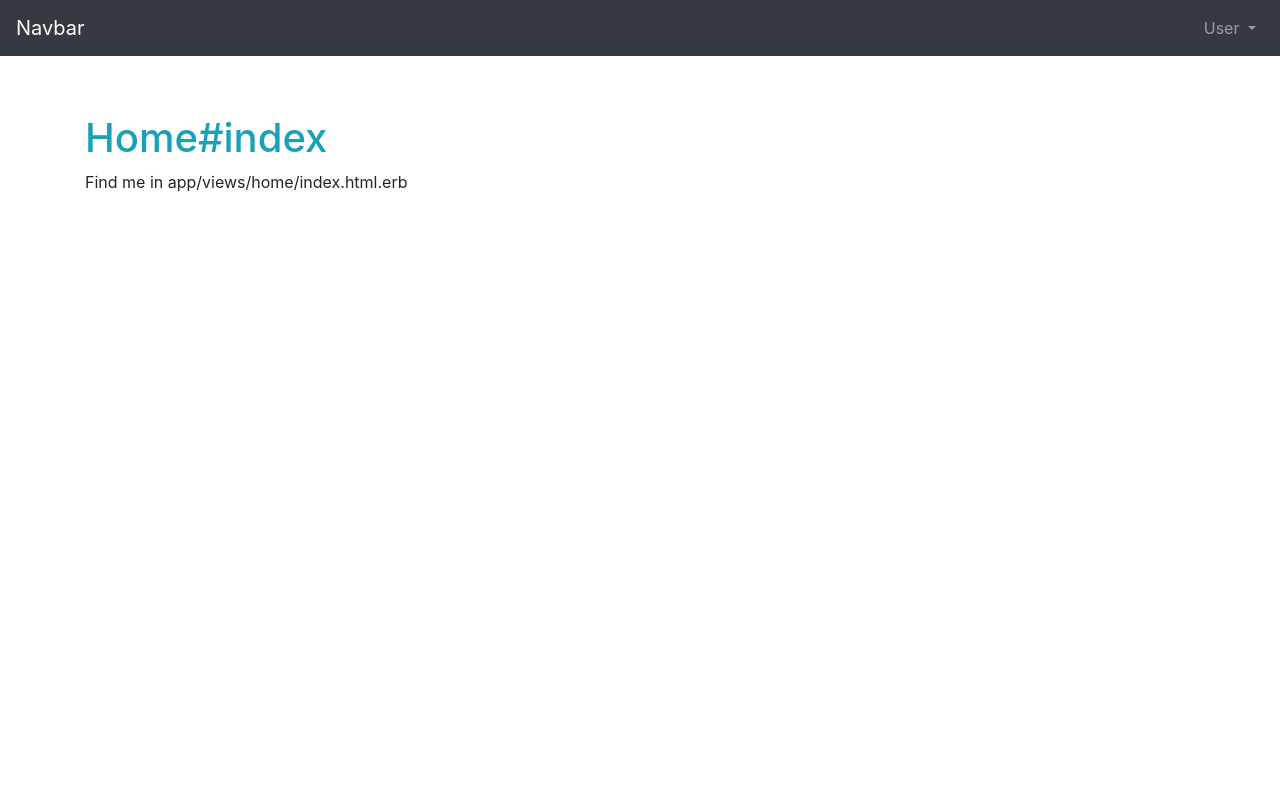
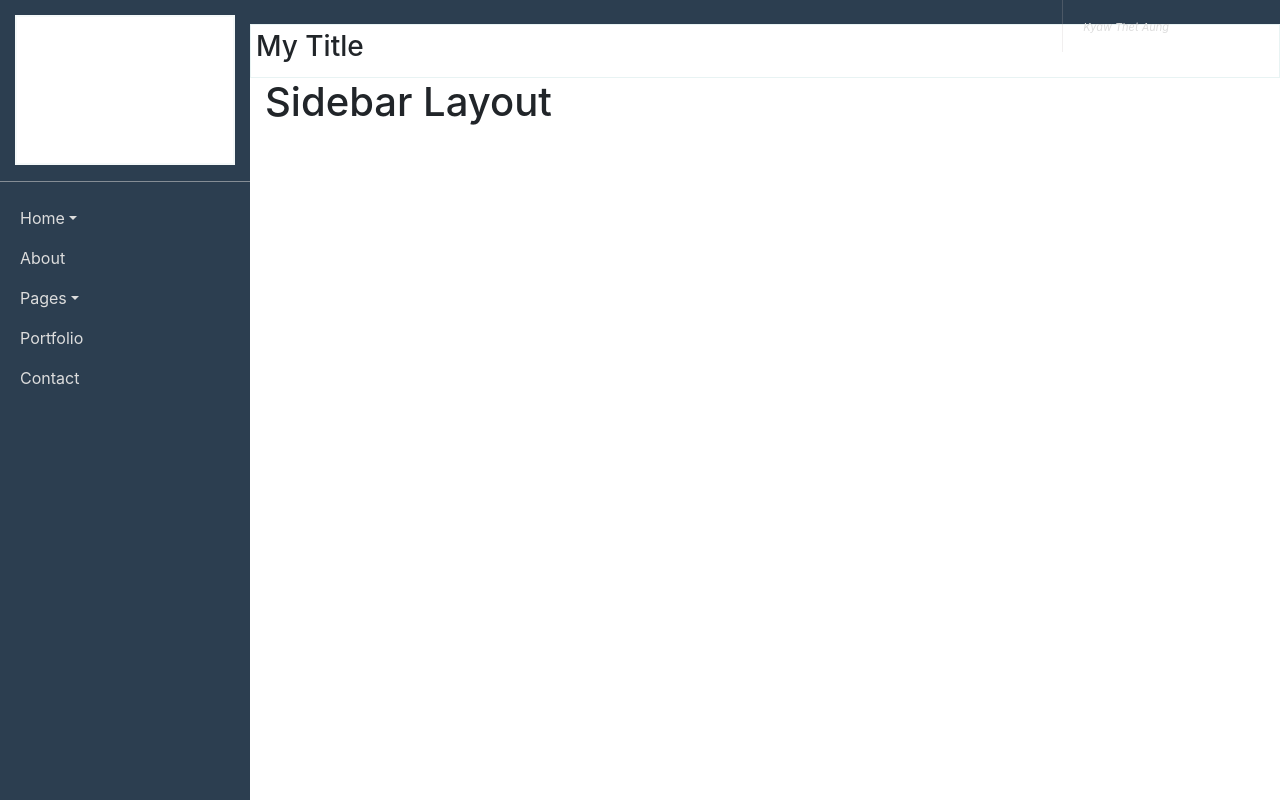
Before and after one commit to kyawthetaung-sg/my_project, a Rails app: page / in a window 1280 px wide. Run offline with Rails 7, Linux system fonts and the light colour scheme; style sheets or scripts are compiled from the project's sources; some libraries are stand-ins or nearby versions.

Commit message:
Change Template

```diff
--- a/app/assets/stylesheets/application.css
+++ b/app/assets/stylesheets/application.scss
@@ -14,3 +14,10 @@
  *= require_tree .
  *= require_self
  */
+
+$fa-font-path: '@fortawesome/fontawesome-free/webfonts';
+@import '@fortawesome/fontawesome-free/scss/fontawesome';
+@import '@fortawesome/fontawesome-free/scss/solid';
+@import '@fortawesome/fontawesome-free/scss/regular';
+@import '@fortawesome/fontawesome-free/scss/brands';
+@import '@fortawesome/fontawesome-free/scss/v4-shims';
--- /dev/null
+++ b/app/assets/stylesheets/navbar.scss
@@ -0,0 +1,47 @@
+
+/*  Navbar styling */
+.navbar-wrapper {
+    background: #2C3E50;
+}
+
+.main-navbar {
+    padding: 0;
+    margin-bottom: 0;
+    list-style: none;
+    display: inline-block;
+}
+
+a#menu-toggle:hover {
+    background: #00f3ff6e;
+}
+
+.main-navbar-right  li a{
+    border-left: 1px solid #bdb8b838;
+}
+
+.main-navbar li {
+    line-height: 50px;
+    display: inline-block;
+}
+
+.main-navbar li a {
+    padding: 0 20px 0 20px;
+    display: block;
+    text-decoration: none;
+    color: #ddd;
+}
+
+.main-navbar li a:hover {
+    background: #dbe1e61f;
+    box-shadow: 5px 0px #dbe1e61f;
+}
+
+#navbar-lable {
+    font-size: 11px;
+}
+
+/*  Title navbar styling */
+.title-navbar-wrapper {
+    border: 1px solid #e8f3f3;
+    padding: 5px;
+}
--- /dev/null
+++ b/app/assets/stylesheets/sidebar.scss
@@ -0,0 +1,85 @@
+/*  Side bar */
+#sidebar-wrapper {
+    z-index: 1;
+    position: absolute;
+    width: 250px;
+    width: 250px;
+    height: 100%;
+    overflow-y: auto;
+    background: #2C3E50;
+}
+
+div#sidebar-image {
+    height: 150px;
+    margin: 15px;
+    border: 2px solid #ecf3f382;
+    background: #fff;
+}
+
+hr.image-underline {
+    background: #ffffff7d;
+}
+
+/*  Page content */
+#page-content-wrapper {
+    width: 100%;
+    position: absolute;
+    padding-left: 250px;
+}
+
+/*  Change the width of the sidebar to display it */
+#wrapper.menuDisplayed #sidebar-wrapper {
+    width: 0;
+}
+
+#wrapper.menuDisplayed #page-content-wrapper {
+    padding-left: 0;
+}
+
+/*  Sidebar styling */
+#sidebar {
+    padding: 0;
+    list-style: none;
+}
+
+#sidebar {
+    text-indent: 20px;
+    line-height: 40px;
+}
+
+#sidebar li a {
+    display: block;
+    text-decoration: none;
+    color: #ddd;
+}
+
+#sidebar li a:hover {
+    background: #dbe1e61f;
+}
+
+#sidebar ul.submenu {
+    margin-left: 20px;
+}
+
+
+/*  Auto resize for sidebar to display it */
+@media (max-width: 768px) {
+    /*  Side bar */
+    #sidebar-wrapper {
+        width: 0;
+    }
+
+    /*  Page content */
+    #page-content-wrapper {
+        padding-left: 0;
+    }
+
+    /*  Change the width of the sidebar to display it */
+    #wrapper.menuDisplayed #sidebar-wrapper {
+        width: 250px;
+    }
+
+    #wrapper.menuDisplayed #page-content-wrapper {
+        padding-left: 250px;
+    }
+}
--- a/app/javascript/packs/application.js
+++ b/app/javascript/packs/application.js
@@ -7,8 +7,10 @@ require("@rails/ujs").start()
 require("turbolinks").start()
 require("@rails/activestorage").start()
 require("channels")
+require("jquery")
 
 import "bootstrap";
+import "@fortawesome/fontawesome-free/js/all";
 
 // Uncomment to copy all static images under ../images to the output folder and reference
 // them with the image_pack_tag helper in views (e.g <%= image_pack_tag 'rails.png' %>)
--- a/app/views/home/index.html.erb
+++ b/app/views/home/index.html.erb
@@ -1,2 +1,2 @@
 <h1 class="text-info">Home#index</h1>
-<p>Find me in app/views/home/index.html.erb</p>
+<p>Find me in app/views/home/index.html.erb <i class="fab fa-twitter fa-2x"></i></p>
--- a/app/views/layouts/_navbar.html.erb
+++ b/app/views/layouts/_navbar.html.erb
@@ -1,24 +1,10 @@
-<nav class="navbar navbar-expand-lg navbar-dark bg-dark">
-  <a class="navbar-brand" href="#">Navbar</a>
-  <button class="navbar-toggler" type="button" data-toggle="collapse" data-target="#navbarSupportedContent" aria-controls="navbarSupportedContent" aria-expanded="false" aria-label="Toggle navigation">
-    <span class="navbar-toggler-icon"></span>
-  </button>
-
-  <div class="collapse navbar-collapse" id="navbarSupportedContent">
-    <ul class="navbar-nav ml-auto">
-      <li class="nav-item dropdown">
-        <a class="nav-link dropdown-toggle" href="#" id="navbarDropdown" role="button" data-toggle="dropdown" aria-haspopup="true" aria-expanded="false">
-          User
-        </a>
-        <div class="dropdown-menu" aria-labelledby="navbarDropdown">
-            <% if user_signed_in? %>
-                <%= link_to 'Sign Out', destroy_user_session_path, class: "dropdown-item", method: :delete %>
-            <% else %>
-                <%= link_to 'Sign In', new_user_session_path, class: "dropdown-item" %>
-                <%= link_to 'Register', new_user_registration_path, class: "dropdown-item" %>
-            <% end %>
-        </div>
-      </li>
-    </ul>
-  </div>
+<nav class="navbar-wrapper">
+  <ul class="main-navbar main-navbar-toggle">
+    <li><a herf="#" id="menu-toggle"><i class="fas fa-angle-double-left"></i></a></li>
+  </ul>
+  <ul class="main-navbar main-navbar-right float-right">
+    <li><a href="#"><i class="fas fa-user text-white"></i><i id="navbar-lable"> Kyaw Thet Aung</i></a></li>
+    <li><a href="#"><i class="fas fa-bell"></i></a></li>
+    <li><%= link_to '<i class="fas fa-sign-out-alt"></i>'.html_safe, destroy_user_session_path, class: "dropdown-item", method: :delete %></li>
+  </ul>
 </nav>
--- /dev/null
+++ b/app/views/layouts/_sidebar.html.erb
@@ -0,0 +1,47 @@
+<div id="sidebar-wrapper">
+    <div id="sidebar-image">
+        <a href="acc"></a>
+    </div>
+    <hr class="image-underline"></hr>
+    <nav id="sidebar">
+        <ul class="list-unstyled components">
+        <li class="active">
+            <a href="#homeSubmenu" data-toggle="collapse" aria-expanded="false" class="dropdown-toggle">Home</a>
+            <ul class="collapse list-unstyled submenu" id="homeSubmenu">
+                <li>
+                    <a href="#">Home 1</a>
+                </li>
+                <li>
+                    <a href="#">Home 2</a>
+                </li>
+                <li>
+                    <a href="#">Home 3</a>
+                </li>
+            </ul>
+        </li>
+        <li>
+            <a href="#">About</a>
+        </li>
+        <li>
+            <a href="#pageSubmenu" data-toggle="collapse" aria-expanded="false" class="dropdown-toggle">Pages</a>
+            <ul class="collapse list-unstyled submenu" id="pageSubmenu">
+                <li>
+                    <a href="#">Page 1</a>
+                </li>
+                <li>
+                    <a href="#">Page 2</a>
+                </li>
+                <li>
+                    <a href="#">Page 3</a>
+                </li>
+            </ul>
+        </li>
+        <li>
+            <a href="#">Portfolio</a>
+        </li>
+        <li>
+            <a href="#">Contact</a>
+        </li>
+        </ul>
+    </nav>
+</div>
--- a/app/views/layouts/application.html.erb
+++ b/app/views/layouts/application.html.erb
@@ -10,12 +10,37 @@
   </head>
 
   <body>
-    <%= render 'layouts/navbar' %>
-    <div class="container">
-      <p class="notice"><%= notice %></p>
-      <p class="alert"><%= alert %></p>
+    <div id="wrapper">
+      <!-- Sidebar -->
+      <%= render "layouts/sidebar" %>
+      <!-- Page Content -->
+      <div id="page-content-wrapper">
+        <!-- Sidebar -->
+        <%= render "layouts/navbar" %>
+        <nav class="title-navbar-wrapper">
+          <h3>My Title</h3>
+        </nav>
+        <div class="container-fluid main-content">
+          <div class="row">
+            <div class="col-lg-12">
+              <h1>Sidebar Layout</h1>
+            </div>
+          </div>
+        </div>
+      </div>
+    </div>
 
-      <%= yield %>
-    </div>
+    <!-- Menu Toggle Script -->
+    <script>
+      $('#menu-toggle').click(function (e) {
+        $('#wrapper').toggleClass('menuDisplayed');
+        var className = $('#wrapper').attr('class');
+        if(className) {
+          $('#menu-toggle').html('<i class="fas fa-bars"></i>');
+        }else{
+          $('#menu-toggle').html('<i class="fas fa-angle-double-left"></i>');
+        }
+      });
+    </script>
   </body>
 </html>
--- a/config/webpack/environment.js
+++ b/config/webpack/environment.js
@@ -2,8 +2,8 @@ const { environment } = require('@rails/webpacker')
 const webpack = require("webpack")
 
 environment.plugins.append("Provide", new webpack.ProvidePlugin({
-    $: 'jquery',
-    jQuery: 'jquery',
+    $: 'jquery/src/jquery',
+    jQuery: 'jquery/src/jquery',
     Popper: ['popper.js', 'default']
 }))
 
--- a/package.json
+++ b/package.json
@@ -2,6 +2,7 @@
   "name": "my_project",
   "private": true,
   "dependencies": {
+    "@fortawesome/fontawesome-free": "^5.13.1",
     "@rails/actioncable": "^6.0.0",
     "@rails/activestorage": "^6.0.0",
     "@rails/ujs": "^6.0.0",
```
Also changed, not shown: app/javascript/packs/sidebar.js (added, +7 -0 lines), 1 other file.
